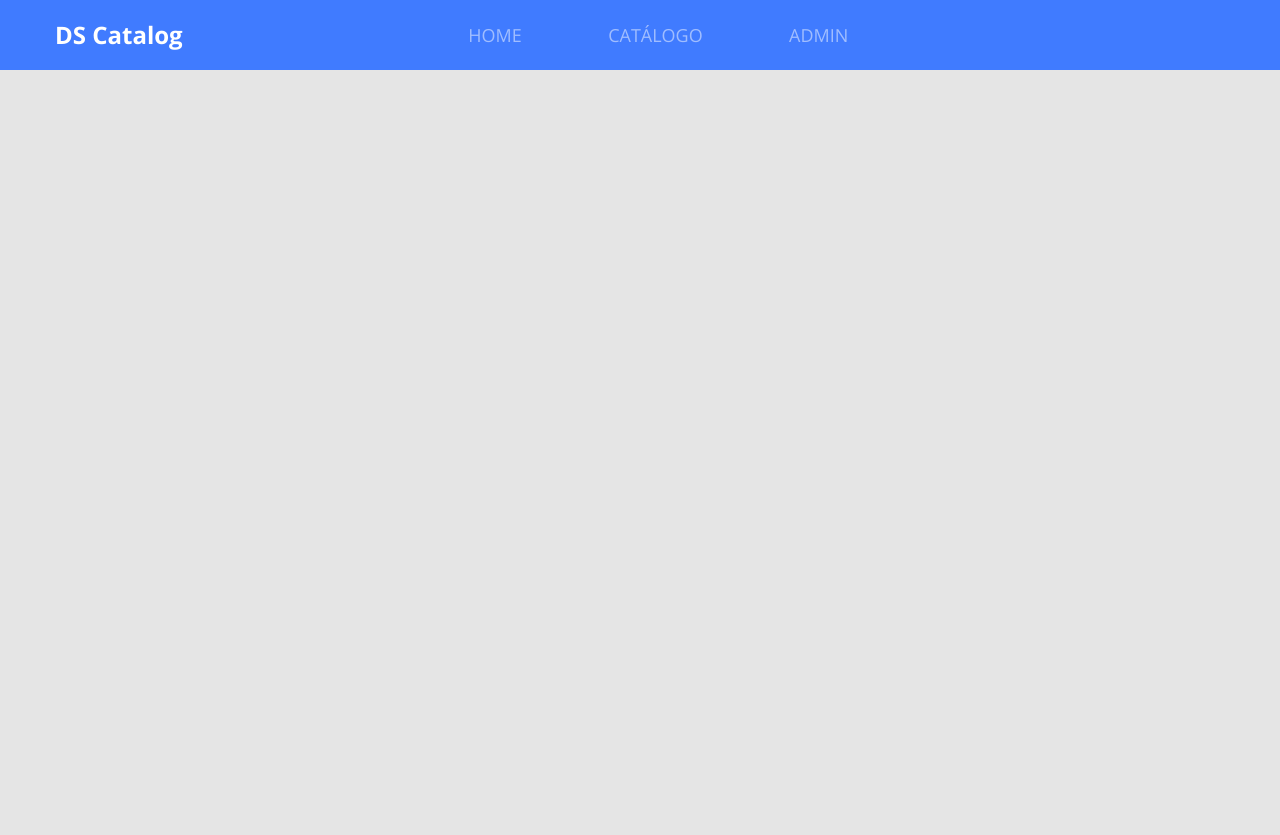
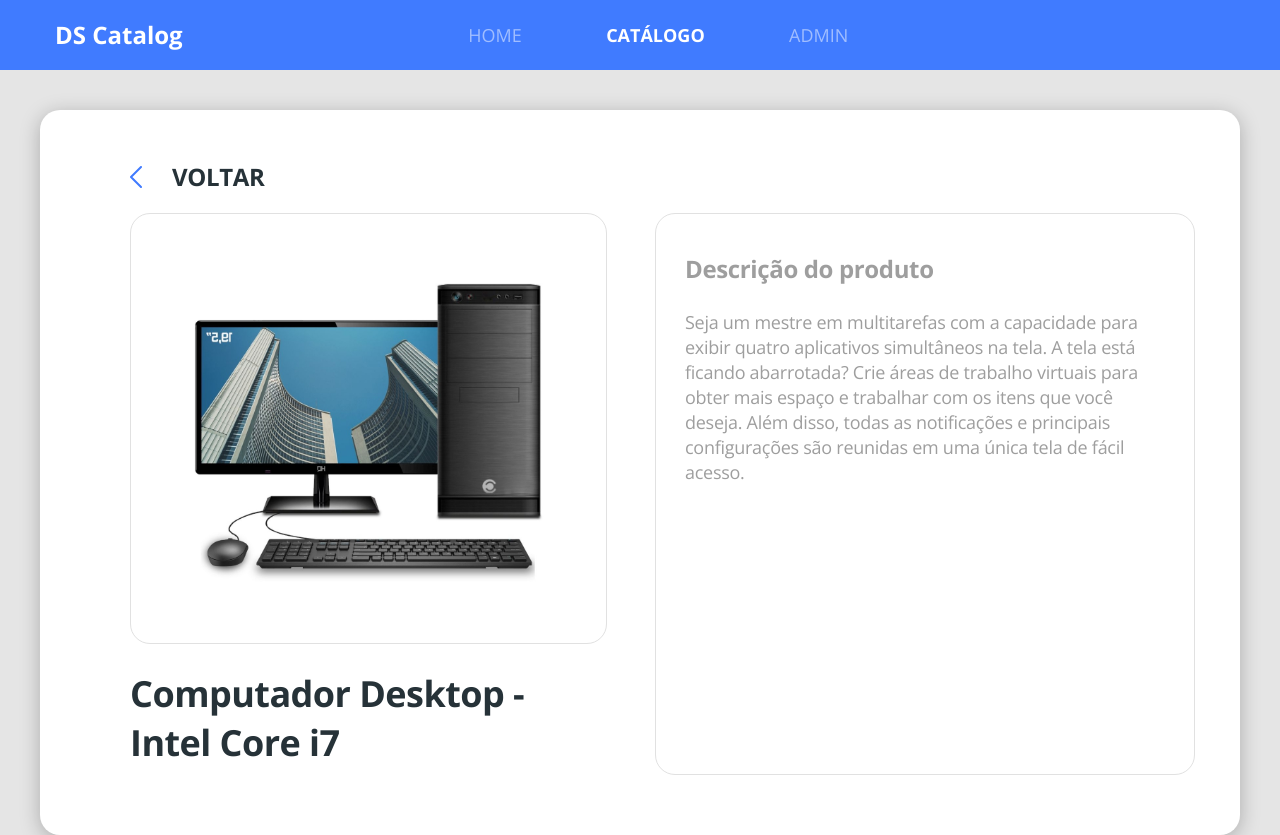
Before and after one commit to eliasnepo/dscatalog-bds, a React (Create React App) app in the folder front-web/: page /products/1 in a window 1280 px wide. Before the commit the page ends 800 px from the top, so only its background shows below. Built offline with nearby package versions, Linux system fonts and the light colour scheme.

Commit message:
Almost finish product description

```diff
--- a/front-web/src/Routes.tsx
+++ b/front-web/src/Routes.tsx
@@ -3,6 +3,7 @@
 import Navbar from './core/components/Navbar';
 import Admin from './pages/Admin';
 import Catalog from './pages/Catalog';
+import ProductDetails from './pages/Catalog/components/ProductDetails';
 import Home from './pages/Home';
 
 const Routes = () => (
@@ -12,8 +13,11 @@
             <Route path="/" exact>
                 <Home />
             </Route>
-            <Route path="/catalog">
+            <Route path="/products" exact>
                 <Catalog />
+            </Route>
+            <Route path="/products/:productId">
+                <ProductDetails />
             </Route>
             <Route path="/admin">
                 <Admin />
--- a/front-web/src/core/components/ButtonIcon/styles.scss
+++ b/front-web/src/core/components/ButtonIcon/styles.scss
@@ -17,4 +17,5 @@
     display: flex;
     align-items: center;
     justify-content: center;
+    color: #ffffff;
 }
--- a/front-web/src/core/components/Navbar/index.tsx
+++ b/front-web/src/core/components/Navbar/index.tsx
@@ -19,7 +19,7 @@
                         </NavLink>
                     </li>
                     <li>
-                        <NavLink to="/catalog" activeClassName="active">
+                        <NavLink to="/products" activeClassName="active">
                             CATÁLOGO
                         </NavLink>
                     </li>
--- /dev/null
+++ b/front-web/src/pages/Catalog/components/ProductDetails/index.tsx
@@ -0,0 +1,43 @@
+import React from 'react';
+import { Link, useParams } from 'react-router-dom';
+import { ReactComponent as ArrowIcon } from '../../../../core/assets/images/arrow.svg';
+import { ReactComponent as ProductImage } from '../../../../core/assets/images/product.svg';
+import './styles.scss';
+
+type ParamsType = {
+    productId: string;
+}
+
+const ProductDetails = () => {
+    // eslint-disable-next-line @typescript-eslint/no-unused-vars
+    const { productId } = useParams<ParamsType>();
+
+    return (
+        <div className="product-details-container">
+            <div className="card-base border-radius-20 product-details">
+                <Link to="/products" className="product-details-goback">
+                    <ArrowIcon className="icon-goback"/>
+                    <h1 className="text-goback">voltar</h1>
+                </Link>
+                <div className="row">
+                    <div className="col-6 pr-5">
+                        <div className="product-details-card text-center">
+                            <ProductImage className="product-details-image"/>
+                        </div>
+                        <h1 className="product-details-name">
+                            Computador Desktop - Intel Core i7
+                        </h1>
+                    </div>
+                    <div className="col-6 product-details-card">
+                        <h1 className="product-description-title">Descrição do produto</h1>
+                        <p className="product-description-text">
+                        Seja um mestre em multitarefas com a capacidade para exibir quatro aplicativos simultâneos na tela. A tela está ficando abarrotada? Crie áreas de trabalho virtuais para obter mais espaço e trabalhar com os itens que você deseja. Além disso, todas as notificações e principais configurações são reunidas em uma única tela de fácil acesso.
+                        </p>
+                    </div>
+                </div>
+            </div>
+        </div>
+    );
+};
+
+export default ProductDetails;
--- /dev/null
+++ b/front-web/src/pages/Catalog/components/ProductDetails/styles.scss
@@ -0,0 +1,74 @@
+.product-details-container {
+    margin-top: 40px;
+    margin-left: 40px;
+    margin-right: 40px;
+}
+
+.product-details {
+    padding: 50px 60px 60px 90px;
+}
+
+.icon-goback {
+    color: #407BFF;
+    transform: rotate(-180deg);
+    margin-right: 30px;
+}
+
+.product-details-goback {
+    display: flex;
+    align-items: center;
+    margin-bottom: 20px;
+}
+
+.text-goback {
+    font-style: normal;
+    font-weight: bold;
+    text-transform: uppercase;
+    font-size: 24px;
+    line-height: 33px;
+    margin-bottom: 0;
+    letter-spacing: -0.015em;
+    color: #263238;
+
+}
+
+.product-details-card {
+    border: 1px solid #E1E1E1;
+    border-radius: 20px;
+    padding: 38px 29px;
+}
+
+.product-details-image {
+    width: 353px;
+    height: 353px;
+}
+
+.product-description-title {
+    font-style: normal;
+    font-weight: bold;
+    font-size: 24px;
+    line-height: 33px;
+    letter-spacing: -0.015em;
+    color: #9E9E9E;
+    margin-bottom: 25px;
+}
+
+.product-description-text {
+    font-style: normal;
+    font-weight: normal;
+    font-size: 18px;
+    line-height: 25px;
+    letter-spacing: -0.015em;
+    color: #9E9E9E;
+}
+
+.product-details-name {
+    font-style: normal;
+    font-weight: bold;
+    font-size: 36px;
+    line-height: 49px;
+    letter-spacing: -0.015em;
+    color: #263238;
+    mix-blend-mode: normal;
+    margin-top: 25px;
+}
--- a/front-web/src/pages/Catalog/index.tsx
+++ b/front-web/src/pages/Catalog/index.tsx
@@ -1,4 +1,5 @@
 import React from 'react';
+import { Link } from 'react-router-dom';
 import ProductCard from './components/ProductCard';
 import './styles.scss';
 
@@ -9,12 +10,15 @@
             Catálogo de produtos
             </h1>
             <div className="catalog-products">
-                <ProductCard />
-                <ProductCard />
-                <ProductCard />
-                <ProductCard />
-                <ProductCard />
-                <ProductCard />
+                <Link to="products/1"> <ProductCard /> </Link>
+                <Link to="products/2"> <ProductCard /> </Link>
+                <Link to="products/3"> <ProductCard /> </Link>
+                <Link to="products/4"> <ProductCard /> </Link>
+                <Link to="products/5"> <ProductCard /> </Link>
+                <Link to="products/6"> <ProductCard /> </Link>
+                <Link to="products/7"> <ProductCard /> </Link>
+                <Link to="products/8"> <ProductCard /> </Link>
+                <Link to="products/9"> <ProductCard /> </Link>
             </div>
         </div>
     )
--- a/front-web/src/pages/Catalog/styles.scss
+++ b/front-web/src/pages/Catalog/styles.scss
@@ -20,3 +20,13 @@
     grid-gap: 33px 20px;
     justify-content: space-between;
 }
+
+a:hover {
+    text-decoration: none;
+    filter: brightness(93%);
+}
+
+a:active {
+    transform: translate(0, 0.2rem);
+    box-shadow: 0 0.1rem rgba(255, 255, 255, 0.65);
+}
--- a/front-web/src/pages/Home/index.tsx
+++ b/front-web/src/pages/Home/index.tsx
@@ -13,7 +13,7 @@
                     <p className="text-subtitle">
                         Ajudaremos você a encontrar os melhores <br/>produtos disponíveis no mercado.
                     </p>
-                    <Link to="/catalog">
+                    <Link to="/products">
                         <ButtonIcon text="inicie agora a sua busca"/>
                     </Link>
                 </div>
```
Also changed, not shown: front-web/src/core/assets/images/arrow.svg, 1 other file (tests, documents, lock files or other folders).
